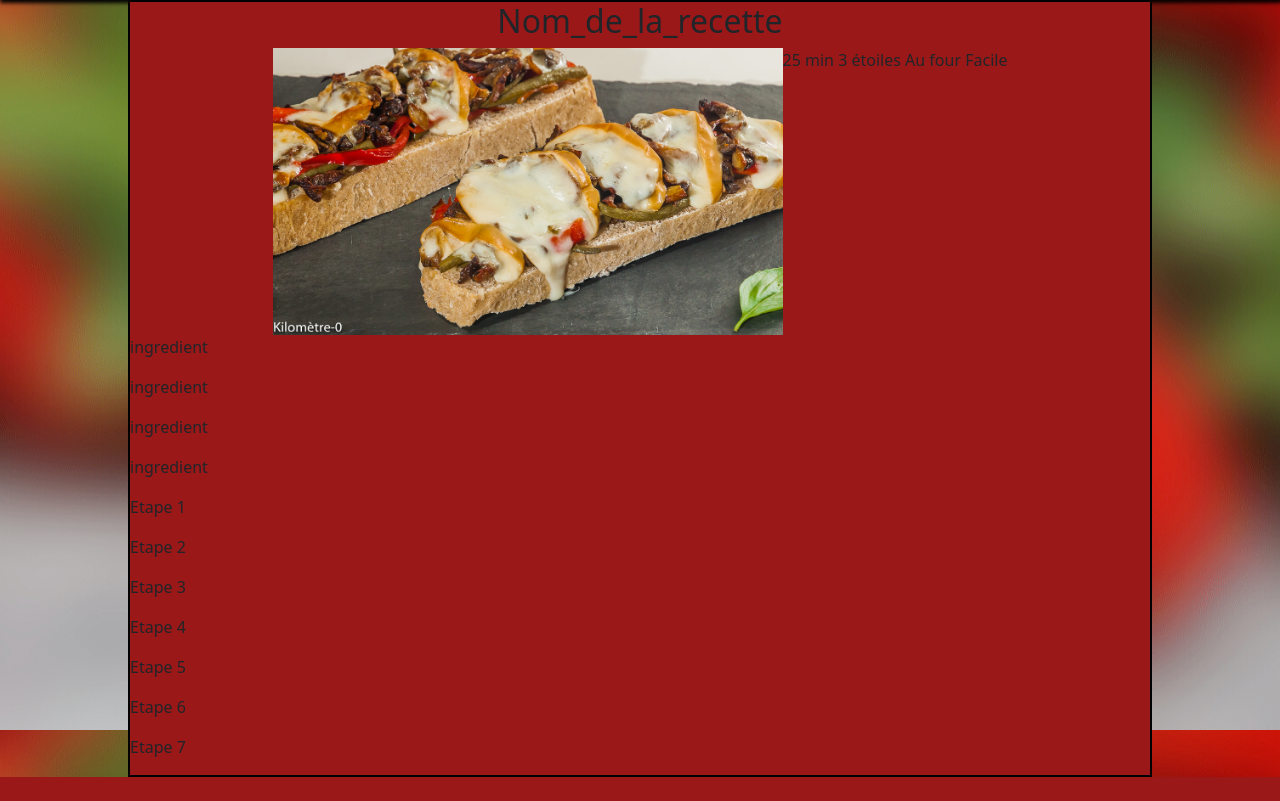
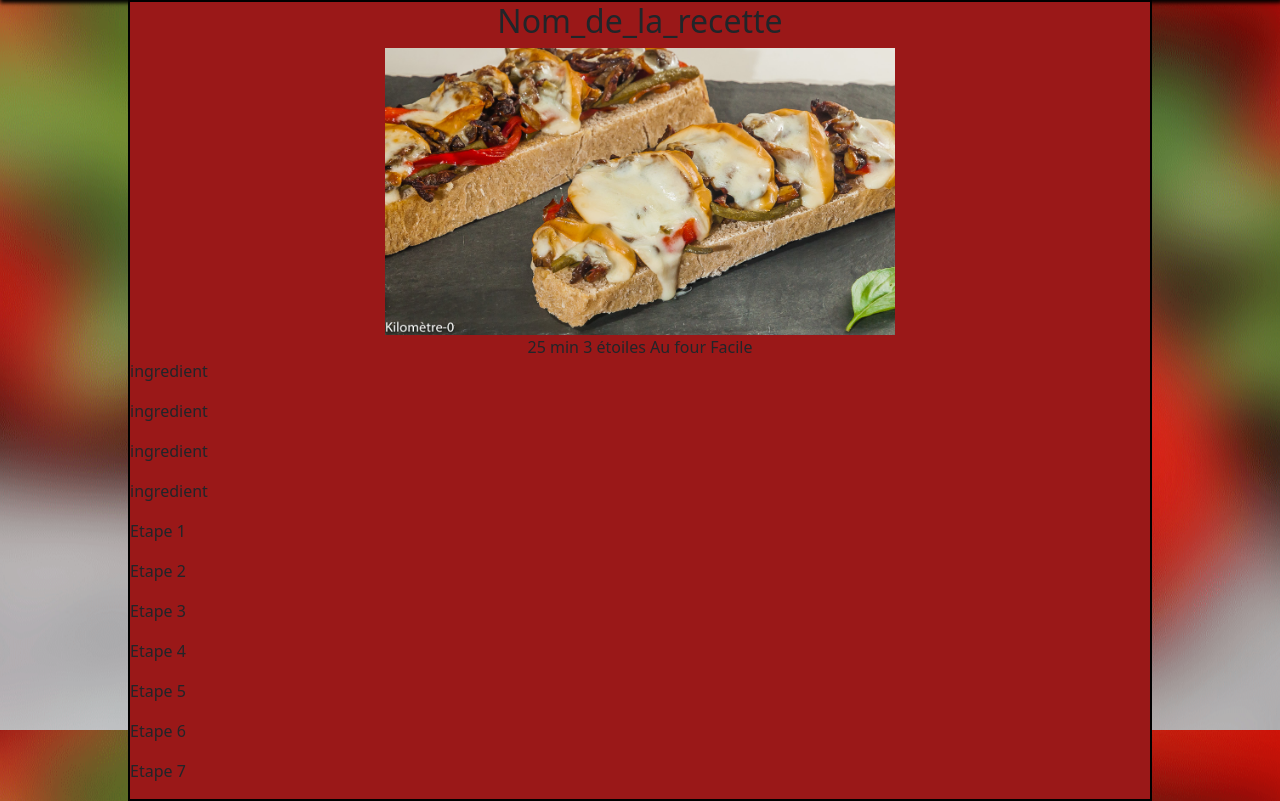
Before and after one commit to Nixi-R/Agraille, a PHP site: page /source/recette.php in a window 1280 px wide. Shown: the part 70-871 px from the top of the page. Before the commit the page ends 847 px from the top, so only its background shows below. Run offline with PHP 8.4, Linux system fonts and the light colour scheme; the visitor is signed in with stand-in values (Sample User, id 1); data that the repository does not hold is empty.

Commit message:
page recette

```diff
--- a/css/recette.css
+++ b/css/recette.css
@@ -12,5 +12,6 @@ h2 {
 
 #image_plat {
     display: flex;
-    justify-content: center;
+    flex-direction: column;
+    align-items: center;
 }
```
